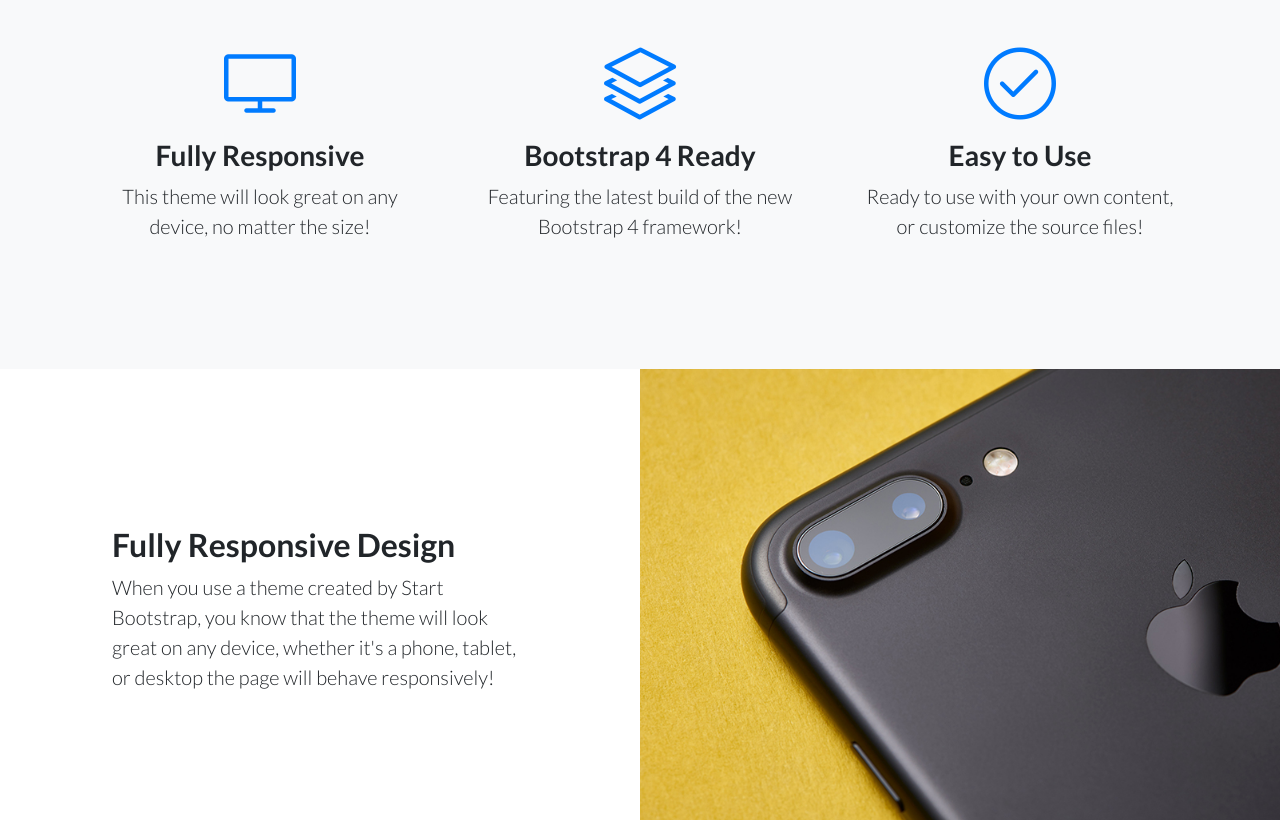
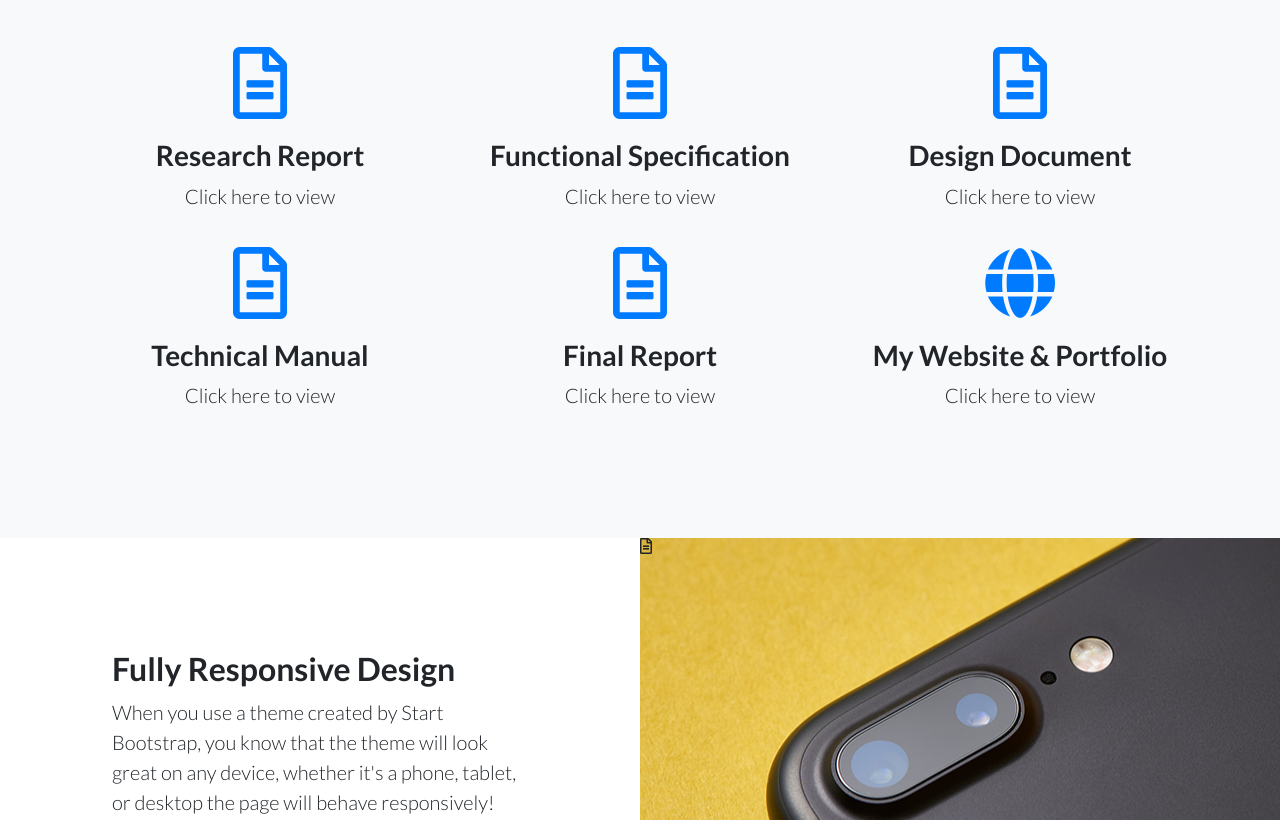
Before and after one commit to Sledro/TotalFitnessStatic, a website: page index.html in a window 1280 px wide. Shown: the part 640-1460 px from the top of the page. Drawn offline with Linux system fonts and the light colour scheme.

Commit message:
Docs added

```diff
--- a/index.html
+++ b/index.html
@@ -55,30 +55,70 @@
         <div class="row">
           <div class="col-lg-4">
             <div class="features-icons-item mx-auto mb-5 mb-lg-0 mb-lg-3">
+              <a href="/Docs/Y4TotalFitnessResearchReport.pdf" target="_BLANK" >
               <div class="features-icons-icon d-flex">
-                <i class="icon-screen-desktop m-auto text-primary"></i>
+                <i class="far fa-file-alt m-auto text-primary"></i>
               </div>
-              <h3>Fully Responsive</h3>
-              <p class="lead mb-0">This theme will look great on any device, no matter the size!</p>
+              </a>
+              <h3>Research Report</h3>
+              <p class="lead mb-0">Click here to view</p>
             </div>
           </div>
           <div class="col-lg-4">
-            <div class="features-icons-item mx-auto mb-5 mb-lg-0 mb-lg-3">
-              <div class="features-icons-icon d-flex">
-                <i class="icon-layers m-auto text-primary"></i>
+              <div class="features-icons-item mx-auto mb-5 mb-lg-0 mb-lg-3">
+                <a href="/Docs/Y4TotalFunctionalSpec.pdf" target="_BLANK" >
+                <div class="features-icons-icon d-flex">
+                  <i class="far fa-file-alt m-auto text-primary"></i>
+                </div>
+                </a>
+                <h3>Functional Specification</h3>
+                <p class="lead mb-0">Click here to view</p>
               </div>
-              <h3>Bootstrap 4 Ready</h3>
-              <p class="lead mb-0">Featuring the latest build of the new Bootstrap 4 framework!</p>
             </div>
-          </div>
+            <div class="col-lg-4">
+                <div class="features-icons-item mx-auto mb-5 mb-lg-0 mb-lg-3">
+                  <a href="/Docs/Y4TotalFitnessDesignDoc.pdf" target="_BLANK" >
+                  <div class="features-icons-icon d-flex">
+                    <i class="far fa-file-alt m-auto text-primary"></i>
+                  </div>
+                  </a>
+                  <h3>Design Document</h3>
+                  <p class="lead mb-0">Click here to view</p>
+                </div>
+            </div>
+            <div class="col-lg-4">
+                <div class="features-icons-item mx-auto mb-5 mb-lg-0 mb-lg-3">
+                  <a href="/Docs/Y4TotalFitnessTechnicalManual.pdf" target="_BLANK" >
+                  <div class="features-icons-icon d-flex">
+                    <i class="far fa-file-alt m-auto text-primary"></i>
+                  </div>
+                  </a>
+                  <h3>Technical Manual</h3>
+                  <p class="lead mb-0">Click here to view</p>
+                </div>
+            </div>
+            <div class="col-lg-4">
+                <div class="features-icons-item mx-auto mb-5 mb-lg-0 mb-lg-3">
+                  <a href="/Docs/Y4TotalFitnessFinalReport.pdf" target="_BLANK" >
+                  <div class="features-icons-icon d-flex">
+                    <i class="far fa-file-alt m-auto text-primary"></i>
+                  </div>
+                  </a>
+                  <h3>Final Report</h3>
+                  <p class="lead mb-0">Click here to view</p>
+                </div>
+            </div>
           <div class="col-lg-4">
-            <div class="features-icons-item mx-auto mb-0 mb-lg-3">
-              <div class="features-icons-icon d-flex">
-                <i class="icon-check m-auto text-primary"></i>
+
+              <div class="features-icons-item mx-auto mb-5 mb-lg-0 mb-lg-3">
+                  <a href="http://sledro.com" target="_BLANK" >
+                <div class="features-icons-icon d-flex">
+                  <i class="fas fa-globe m-auto text-primary"></i>
+                </div>
+              </a>
+                <h3>My Website & Portfolio</h3>
+                <p class="lead mb-0">Click here to view</p>
               </div>
-              <h3>Easy to Use</h3>
-              <p class="lead mb-0">Ready to use with your own content, or customize the source files!</p>
-            </div>
           </div>
         </div>
       </div>
@@ -89,7 +129,7 @@
       <div class="container-fluid p-0">
         <div class="row no-gutters">
 
-          <div class="col-lg-6 order-lg-2 text-white showcase-img" style="background-image: url('img/bg-showcase-1.jpg');"></div>
+          <div class="col-lg-6 order-lg-2 far fa-file-alt" style="background-image: url('img/bg-showcase-1.jpg');"></div>
           <div class="col-lg-6 order-lg-1 my-auto showcase-text">
             <h2>Fully Responsive Design</h2>
             <p class="lead mb-0">When you use a theme created by Start Bootstrap, you know that the theme will look great on any device, whether it's a phone, tablet, or desktop the page will behave responsively!</p>
```
Also changed, not shown: 5 other files.
